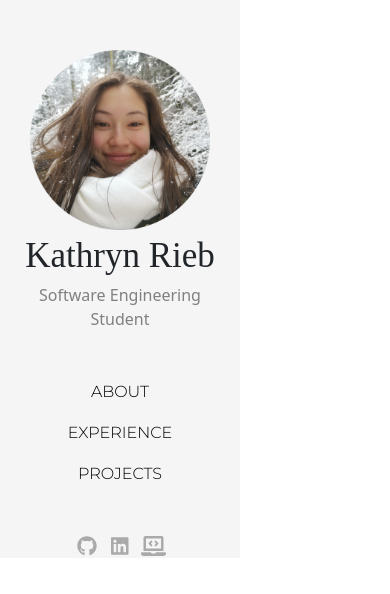
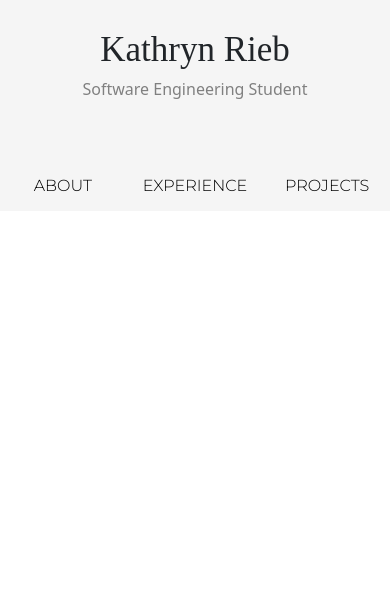
Before and after one commit to kanrieb/kanrieb.github.io, a React (Create React App) app: page / in a window 390 px wide. Shown: the top 594 px of the page. Built offline with nearby package versions, Linux system fonts and the light colour scheme; a web font is replaced by a local one.

Commit message:
Formatting for mobile

```diff
--- a/src/App.css
+++ b/src/App.css
@@ -1,6 +1,112 @@
 /*If screen size: 1239 x 764, shift to alternate layout*/
 .App {
   text-align: center;
+}
+
+@media only screen and (max-width: 380px) {
+  .two .about-text p {
+    font-size: 0.8125rem;
+  }
+  .two .card-container .projectDesc p {
+    font-size: 0.8125rem;
+  }
+}
+
+@media only screen and (max-width: 700px) {
+  .back .flex-about {
+    flex-direction: column;
+  }
+  .back .about-text {
+    padding: 0px;
+  }
+  .about-col2 {
+    padding: 20px;
+  }
+  .about-col1 {
+    visibility: hidden;
+  }
+  .about-col1 .aboutImg {
+    height: 0px;
+    width: 0px;
+  }
+}
+
+@media only screen and (max-width: 1090px) {
+  @media only screen and (max-height: 920px) {
+    .one .nav-heading .Avatar {
+      visibility: hidden;
+      padding-top: 0px;
+      width: 0px;
+    }
+    .one .nav-heading {
+      padding: 10px;
+      padding-top: 0px;
+    }
+  }
+
+  .flexbox-container {
+    flex-direction: column !important;
+  }
+  .flexbox-container .one {
+    width: auto;
+    min-width: 0px;
+    height: 25vh;
+    min-height: 150px;
+  }
+
+  .social-container {
+    visibility: hidden;
+    height: 0px;
+    width: 0px;
+  }
+  .one {
+    position: relative;
+  }
+  .nav-heading .Avatar {
+    padding: 0px;
+    width: 10vh;
+  }
+  .one .links {
+    padding: 0px;
+    padding-bottom: 5px;
+    width: 100%;
+    position: absolute;
+    bottom: 0;
+    left: 0;
+  }
+  .links .flex-column {
+    display: flex;
+    flex-direction: row !important;
+    justify-content: space-evenly;
+  }
+  .nav-link {
+    flex: 1;
+  }
+  .col {
+    padding: 10px;
+  }
+
+  .flexbox-container .two {
+    min-width: 0px;
+  }
+
+  .two .back {
+    min-height: 0;
+    min-width: 0;
+    height: 75vh;
+  }
+
+  .experienceContainer {
+    padding: 0px !important;
+  }
+  .box {
+    padding-left: 0px !important;
+    padding-right: 0px !important;
+  }
+
+  .projectDesc {
+    padding: 5px !important;
+  }
 }
 
 .flexbox-container {
@@ -19,17 +125,6 @@
   width: 100%;
 }
 
-.App-logo {
-  height: 40vmin;
-  pointer-events: none;
-}
-
-@media (prefers-reduced-motion: no-preference) {
-  .App-logo {
-    animation: App-logo-spin infinite 20s linear;
-  }
-}
-
 .App-header {
   min-height: 100vh;
   display: flex;
@@ -42,15 +137,6 @@
 
 .App-link {
   color: #61dafb;
-}
-
-@keyframes App-logo-spin {
-  from {
-    transform: rotate(0deg);
-  }
-  to {
-    transform: rotate(360deg);
-  }
 }
 
 .nav-heading {
@@ -194,7 +280,7 @@ h1 {
 }
 
 .projectDesc {
-  padding: 1.5rem 2rem;
+  padding: 30px;
   background-color: rgb(255, 255, 255);
   color: darkslategrey;
 }
@@ -227,3 +313,14 @@ button {
   top: 1rem;
   left: 1rem;
 }
+
+.back {
+  margin: 0;
+  height: 100vh;
+  min-height: 560px;
+  min-width: 850px;
+  text-align: center;
+  background-position: center;
+  background-size: cover;
+  display: flex;
+}
--- a/src/App.js
+++ b/src/App.js
@@ -81,35 +81,35 @@ function App() {
                   </Nav.Link> */}
                 </Nav>
               </div>
-              <div class="social-container">
-                <div class="col">
+              <div className="social-container">
+                <div className="col">
                   <a
                     target="_blank"
                     rel="noopener noreferrer"
                     href="https://github.com/kanrieb"
                     title="Github"
                   >
-                    <i class="fab fa-github fa-lg icon-grey"></i>
+                    <i className="fab fa-github fa-lg icon-grey"></i>
                   </a>
                 </div>
-                <div class="col">
+                <div className="col">
                   <a
                     target="_blank"
                     rel="noopener noreferrer"
                     href="https://www.linkedin.com/in/kathryn-rieb-b38255189/"
                     title="Connect on Linkedin"
                   >
-                    <i class="fab fa-linkedin fa-lg icon-grey"></i>
+                    <i className="fab fa-linkedin fa-lg icon-grey"></i>
                   </a>
                 </div>
-                <div class="col">
+                <div className="col">
                   <a
                     target="_blank"
                     rel="noopener noreferrer"
                     href="https://www.devpost.com/kanrieb"
                     title="Check out my Devpost"
                   >
-                    <i class="fas fa-laptop-code fa-lg icon-grey"></i>
+                    <i className="fas fa-laptop-code fa-lg icon-grey"></i>
                   </a>
                 </div>
               </div>
--- a/src/components/wrapper.js
+++ b/src/components/wrapper.js
@@ -10,15 +10,7 @@ export function Background({ children }) {
     <div
       className="back"
       style={{
-        margin: 0,
-        height: "100vh",
-        minHeight: "560px",
-        minWidth: "850px",
-        textAlign: "center",
-        backgroundPosition: "center",
-        backgroundSize: "cover",
         backgroundImage: `url(${background})`,
-        display: "flex",
       }}
     >
       {children}
@@ -30,11 +22,11 @@ export default function Wrapper({ children }) {
   return (
     <Background>
       <div
-        classname="infoContainer"
+        className="infoContainer"
         style={{
           position: "relative",
           backgroundColor: "white",
-          maxHeight: "80vh",
+          maxHeight: "80%",
           width: "80%",
           textAlign: "left",
           borderRadius: "25px",
--- a/src/pages/aboutMe.js
+++ b/src/pages/aboutMe.js
@@ -9,13 +9,13 @@ import "@fortawesome/fontawesome-free/js/all.js";
 const AboutPage = () => {
   return (
     <Wrapper>
-      <div class="flex-about">
-        <div class="about-col">
-          <img src={hiking} class="aboutImg" />
+      <div className="flex-about">
+        <div className="about-col about-col1">
+          <img src={hiking} className="aboutImg" />
         </div>
-        <div class="about-col">
-          <div class="about-text">
-            <div class="sub">HELLO, I AM</div>
+        <div className="about-col about-col2">
+          <div className="about-text">
+            <div className="sub">HELLO, I AM</div>
             <h1>
               <b>KATHRYN RIEB</b>
             </h1>
@@ -26,10 +26,11 @@ const AboutPage = () => {
               front/back-end web, database management, and testing. I have also
               explored mobile app creation and video game development.
             </p>
-            <div class="contact">
-              <i class="far fa-envelope"></i> <p1>&emsp;kanrieb@gmail.com</p1>{" "}
+            <div className="contact">
+              <i className="far fa-envelope"></i>{" "}
+              <p1>&emsp;kanrieb@gmail.com</p1>
               <br />
-              <i class="fas fa-map-marker-alt"></i>{" "}
+              <i className="fas fa-map-marker-alt"></i>{" "}
               <p1>&emsp;&nbsp;Victoria, BC</p1>
             </div>
           </div>
--- a/src/pages/experience.js
+++ b/src/pages/experience.js
@@ -12,6 +12,7 @@ const ExperiencePage = () => {
   return (
     <Background>
       <div
+        className="experienceContainer"
         style={{
           position: "relative",
           height: "100%",
--- a/src/pages/projects.js
+++ b/src/pages/projects.js
@@ -45,7 +45,7 @@ const ProjectsPage = () => {
   return (
     <Background>
       <div
-        class="box"
+        className="box"
         style={{
           position: "relative",
           height: "100%",
--- a/src/pages/skills.js
+++ b/src/pages/skills.js
@@ -25,11 +25,11 @@ const colors = {
 const SkillsPage = () => {
   return (
     <Wrapper>
-      <div class="box">
+      <div className="box">
         <h1>
           <b>Skills</b>
         </h1>
-        <div class="skill-bars">
+        <div className="skill-bars">
           <SkillBar
             skills={skills}
             colors={colors}
```
Also changed, not shown: public/manifest.json.
